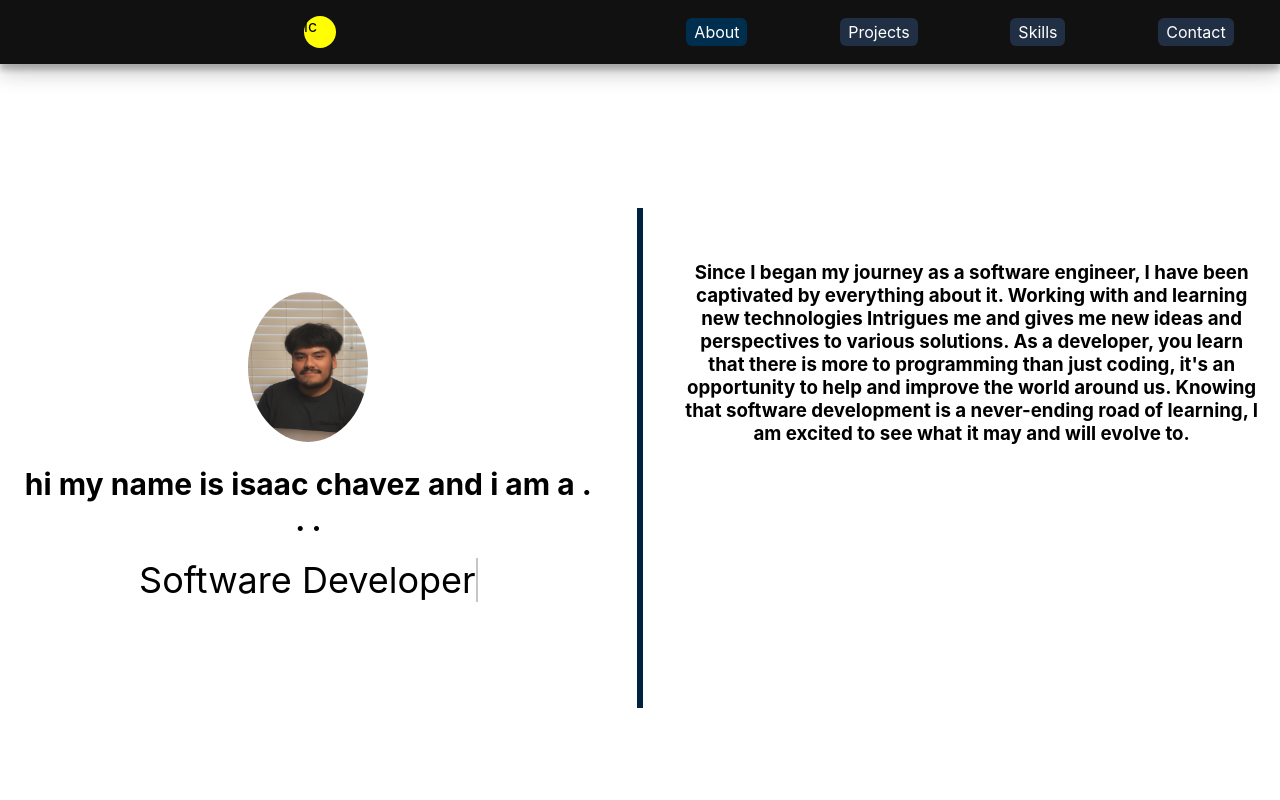
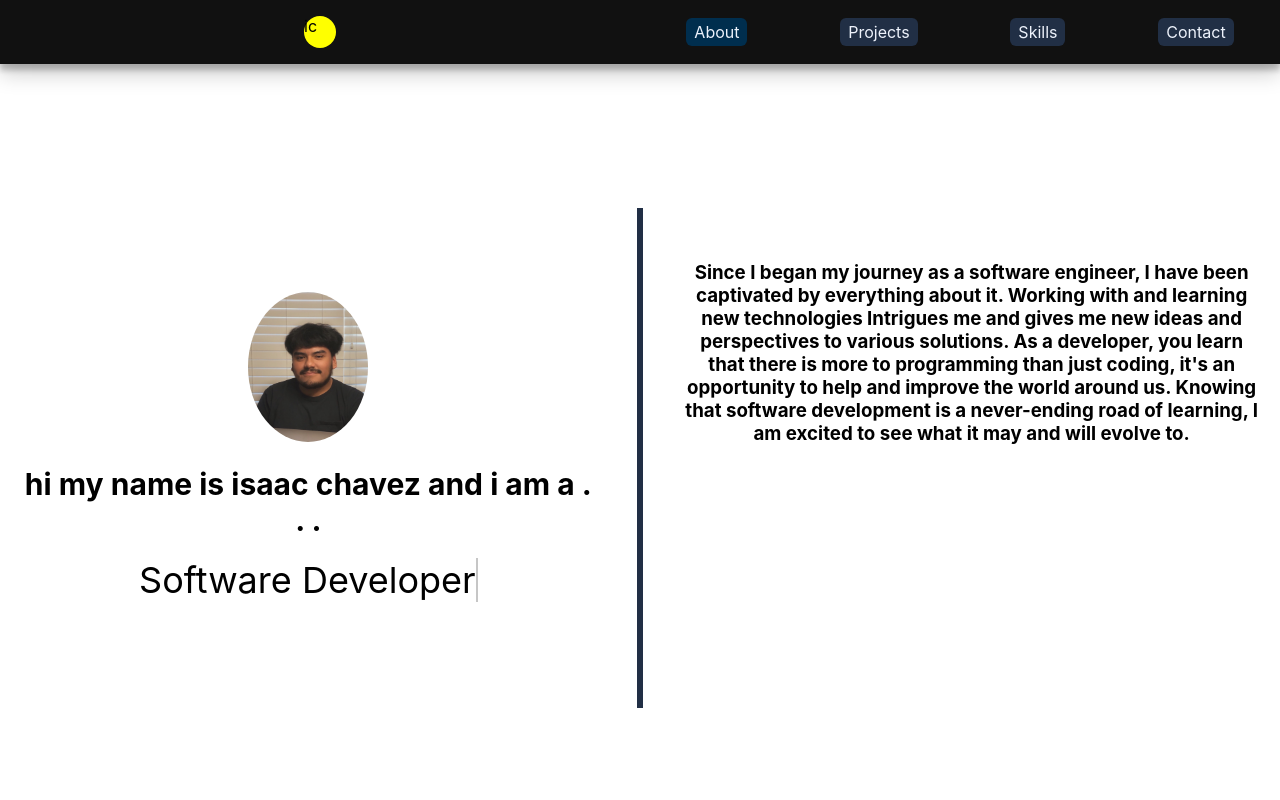
Before and after one commit to isaac-3/ic-portfolio, a Next.js app: page / in a window 1280 px wide. Shown: the top 800 px of the page. Built offline with nearby package versions, Linux system fonts and the light colour scheme.

Commit message:
clean about section colors

```diff
--- a/styles/abstracts/_colors.scss
+++ b/styles/abstracts/_colors.scss
@@ -1,5 +1,11 @@
+$background: white;
+
 $nav: #111111;
 
 $nav-link: #212f45;
 
 $nav-link-active: #002e4e;
+
+$text: #edf2fb;
+
+$dark-text: black;
--- a/styles/modules/_about.scss
+++ b/styles/modules/_about.scss
@@ -1,3 +1,5 @@
+@use "../abstracts" as *;
+
 .about-container {
   height: 100vh;
   width: 100%;
@@ -6,7 +8,7 @@
   flex-wrap: wrap;
   align-content: center;
   margin-top: -64px;
-  background-color: white;
+  background-color: $background;
 }
 
 .about-me-name {
@@ -25,7 +27,7 @@
   margin-top: 116px;
   margin-left: auto;
   margin-right: auto;
-  border-left: 6px solid #022140;
+  border-left: 6px solid $nav-link;
   height: 500px;
 }
 
@@ -37,7 +39,7 @@
 
 @keyframes blinker {
   from {
-    border-right: 2px solid black;
+    border-right: 2px solid $dark-text;
   }
   to {
     border-right: 2px solid transparent;
--- a/styles/modules/_navbar.scss
+++ b/styles/modules/_navbar.scss
@@ -34,7 +34,7 @@
   border-radius: 6px;
   cursor: pointer;
   transition: transform 0.3s ease;
-  color: white;
+  color: $text;
 
   &.active {
     background-color: $nav-link-active;
```
